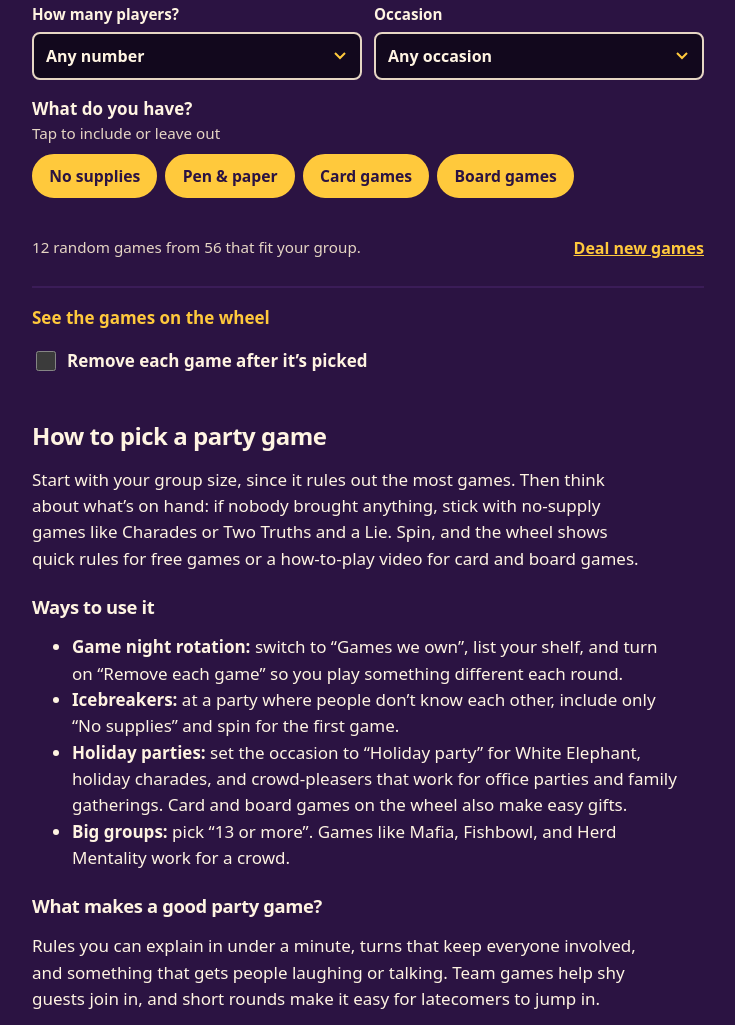
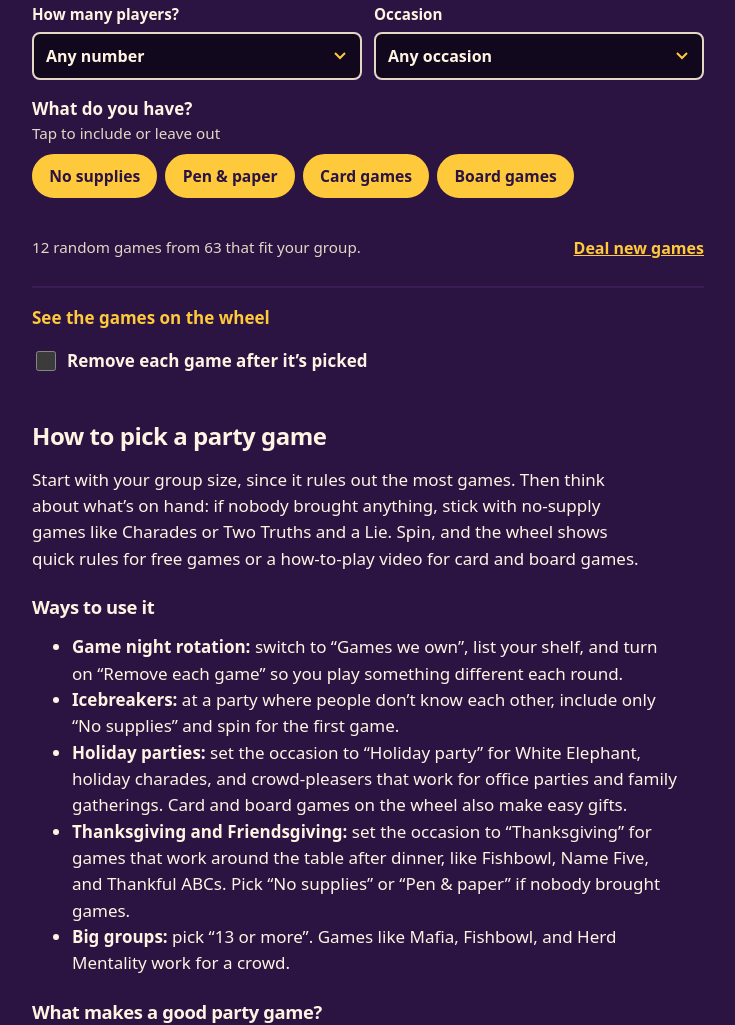
Before and after one commit to marcoac126/party-picker, a plain HTML site: page party-game-picker/index.html in a window 1280 px wide. Shown: the part 1026-2051 px from the top of the page, without its empty margins (272-1007 px from the left). Drawn offline with Linux system fonts and the light colour scheme.

Commit message:
Party game picker: add Thanksgiving occasion
- New "Thanksgiving" option in the Occasion select (before "Holiday party").
- games.js 6th field is now a space-separated occasion list; 21 existing
  games tagged thanksgiving (11 keep holiday too), 7 new no-supply and
  pen-and-paper Thanksgiving / Friendsgiving games. Pool: 28.
- deal() matches the occasion within the list; holiday pool unchanged.
- Saved occasion and players from localStorage go through okVal, so a
  removed option falls back to "any" instead of a blank select.
- Guide tip for Thanksgiving and Friendsgiving; meta and OG descriptions
  mention Thanksgiving and Friendsgiving.
- Bump games.js cache tag to v=20261118a.

Co-Authored-By: Claude Opus 5.5 <noreply@anthropic.com>
Claude-Session: https://claude.ai/code/session_01R9vtMECzMDroVWuZSYCmcX

```diff
--- a/party-game-picker/games.js
+++ b/party-game-picker/games.js
@@ -1,44 +1,45 @@
 // Party game library. Each entry: [name, type, minPlayers, maxPlayers, oneLiner]
-// Optional 6th field 'holiday' = shown for Occasion: Holiday party.
+// Optional 6th field: occasions, space-separated, e.g. 'holiday' or 'holiday thanksgiving'.
+// 'holiday' = Occasion: Holiday party. 'thanksgiving' = Occasion: Thanksgiving.
 // Types: free (no supplies), paper (pen & paper), card (card games to buy), board (board games to buy).
 // Free and pen-and-paper games show the one-liner as quick rules.
 // Card and board games show "Watch how to play" + a store link (affiliate-ready via assets/links.js).
 window.PARTY_GAMES = [
   // No supplies needed
-  ['Charades', 'free', 4, 20, 'Split into teams. Act out a movie, song, or book without talking while your team guesses before time runs out.', 'holiday'],
-  ['Two Truths and a Lie', 'free', 3, 20, 'Each person shares three “facts” about themselves. Everyone guesses which one is the lie.', 'holiday'],
-  ['Twenty Questions', 'free', 2, 10, 'One person thinks of something. Everyone else gets 20 yes-or-no questions to figure out what it is.'],
-  ['Would You Rather', 'free', 2, 20, 'Take turns asking impossible choices, like “fly or be invisible?” Everyone answers and defends their pick.'],
+  ['Charades', 'free', 4, 20, 'Split into teams. Act out a movie, song, or book without talking while your team guesses before time runs out.', 'holiday thanksgiving'],
+  ['Two Truths and a Lie', 'free', 3, 20, 'Each person shares three “facts” about themselves. Everyone guesses which one is the lie.', 'holiday thanksgiving'],
+  ['Twenty Questions', 'free', 2, 10, 'One person thinks of something. Everyone else gets 20 yes-or-no questions to figure out what it is.', 'thanksgiving'],
+  ['Would You Rather', 'free', 2, 20, 'Take turns asking impossible choices, like “fly or be invisible?” Everyone answers and defends their pick.', 'thanksgiving'],
   ['Mafia', 'free', 6, 20, 'A narrator secretly picks a few “mafia.” Each night they strike; each day the town debates and votes out a suspect.'],
-  ['Telephone', 'free', 6, 20, 'Whisper a sentence down the line, one person at a time. The last person says it out loud. Compare to the original.'],
+  ['Telephone', 'free', 6, 20, 'Whisper a sentence down the line, one person at a time. The last person says it out loud. Compare to the original.', 'thanksgiving'],
   ['Hot Seat', 'free', 4, 15, 'One person sits in the hot seat and answers rapid-fire questions from everyone else for two minutes.'],
-  ['Story Chain', 'free', 3, 15, 'Build a story one sentence at a time, going around the room. Bonus: each sentence must start with the next letter of the alphabet.'],
-  ['Wink Murder', 'free', 6, 20, 'One secret “murderer” eliminates players by winking at them. A detective tries to catch them in the act.'],
+  ['Story Chain', 'free', 3, 15, 'Build a story one sentence at a time, going around the room. Bonus: each sentence must start with the next letter of the alphabet.', 'thanksgiving'],
+  ['Wink Murder', 'free', 6, 20, 'One secret “murderer” eliminates players by winking at them. A detective tries to catch them in the act.', 'thanksgiving'],
   ['Contact', 'free', 4, 10, 'One player guards a secret word. Others give clues to each other to “make contact” on words that start with the revealed letters.'],
   ['Ghost', 'free', 2, 8, 'Take turns adding a letter to a growing word. Whoever completes a real word, or can’t continue, gets a letter of G-H-O-S-T.'],
 
   // Pen & paper
-  ['Fishbowl', 'paper', 6, 20, 'Everyone writes names on slips. Teams guess them three rounds in a row: describe them, then one word only, then charades.', 'holiday'],
-  ['Telephone Pictionary', 'paper', 5, 15, 'Write a phrase, pass it on, draw it, pass it on, describe the drawing. See how far it drifts by the end.', 'holiday'],
-  ['Categories', 'paper', 2, 10, 'Pick a letter and a list of categories. Everyone writes one answer per category starting with that letter. Unique answers score.'],
-  ['Who Am I?', 'paper', 4, 15, 'Stick a famous name on each person’s forehead. Ask yes-or-no questions to figure out who you are.'],
-  ['Pictionary (DIY)', 'paper', 4, 16, 'Teams take turns drawing words from a hat while their teammates race to guess. No talking or letters allowed.'],
+  ['Fishbowl', 'paper', 6, 20, 'Everyone writes names on slips. Teams guess them three rounds in a row: describe them, then one word only, then charades.', 'holiday thanksgiving'],
+  ['Telephone Pictionary', 'paper', 5, 15, 'Write a phrase, pass it on, draw it, pass it on, describe the drawing. See how far it drifts by the end.', 'holiday thanksgiving'],
+  ['Categories', 'paper', 2, 10, 'Pick a letter and a list of categories. Everyone writes one answer per category starting with that letter. Unique answers score.', 'thanksgiving'],
+  ['Who Am I?', 'paper', 4, 15, 'Stick a famous name on each person’s forehead. Ask yes-or-no questions to figure out who you are.', 'thanksgiving'],
+  ['Pictionary (DIY)', 'paper', 4, 16, 'Teams take turns drawing words from a hat while their teammates race to guess. No talking or letters allowed.', 'thanksgiving'],
 
   // Card games
-  ['Codenames', 'card', 4, 8, 'Two spymasters give one-word clues to help their team find their secret agents on a grid of words.', 'holiday'],
-  ['Wavelength', 'card', 2, 12, 'Read your team’s mind: give a clue that lands on a hidden spot between two opposites, like “hot” and “cold.”', 'holiday'],
+  ['Codenames', 'card', 4, 8, 'Two spymasters give one-word clues to help their team find their secret agents on a grid of words.', 'holiday thanksgiving'],
+  ['Wavelength', 'card', 2, 12, 'Read your team’s mind: give a clue that lands on a hidden spot between two opposites, like “hot” and “cold.”', 'holiday thanksgiving'],
   ['Exploding Kittens', 'card', 2, 5, 'A fast, silly card game of dodging exploding kittens with defuses, skips, and sneaky steals.'],
-  ['Uno', 'card', 2, 10, 'Match colors or numbers and be the first to empty your hand. Don’t forget to yell “Uno.”'],
-  ['Telestrations', 'card', 4, 8, 'The board-game version of Telephone Pictionary, with sketchbooks for everyone.', 'holiday'],
-  ['Just One', 'card', 3, 7, 'Everyone writes a one-word clue to help one guesser. Matching clues get cancelled, so be original.', 'holiday'],
+  ['Uno', 'card', 2, 10, 'Match colors or numbers and be the first to empty your hand. Don’t forget to yell “Uno.”', 'thanksgiving'],
+  ['Telestrations', 'card', 4, 8, 'The board-game version of Telephone Pictionary, with sketchbooks for everyone.', 'holiday thanksgiving'],
+  ['Just One', 'card', 3, 7, 'Everyone writes a one-word clue to help one guesser. Matching clues get cancelled, so be original.', 'holiday thanksgiving'],
   ['Monikers', 'card', 4, 16, 'A boxed version of Fishbowl with hilarious ready-made cards across three rounds.', 'holiday'],
   ['Taboo', 'card', 4, 10, 'Get your team to say the word on the card without saying any of the forbidden words listed below it.'],
-  ['Apples to Apples', 'card', 4, 10, 'A judge plays a describing word; everyone else plays the noun that fits best, or funniest.'],
+  ['Apples to Apples', 'card', 4, 10, 'A judge plays a describing word; everyone else plays the noun that fits best, or funniest.', 'thanksgiving'],
   ['Sushi Go!', 'card', 2, 5, 'Pick a card and pass the rest. Collect the best combos of sushi dishes over three quick rounds.'],
   ['Love Letter', 'card', 2, 6, 'A tiny game of deduction and luck with just a handful of cards. Rounds take a few minutes.'],
   ['Coup', 'card', 2, 6, 'Bluff about which characters you hold to steal coins and knock out rivals. Call others’ bluffs at your own risk.'],
   ['Skull', 'card', 3, 6, 'A pure bluffing game: bet on how many flowers you can flip without hitting a skull.'],
-  ['Herd Mentality', 'card', 4, 20, 'Answer questions trying to match what most people say. Be the odd one out and you get the pink cow.', 'holiday'],
+  ['Herd Mentality', 'card', 4, 20, 'Answer questions trying to match what most people say. Be the odd one out and you get the pink cow.', 'holiday thanksgiving'],
   ['Spyfall', 'card', 3, 8, 'Everyone knows the location except the spy. Ask questions to find the spy before they figure out where you are.'],
   ['Decrypto', 'card', 3, 8, 'Teams send coded messages using secret words, while the other team tries to crack the code.'],
   ['Monopoly Deal', 'card', 2, 5, 'The quick card version of Monopoly: collect three full property sets to win.'],
@@ -47,7 +48,7 @@ window.PARTY_GAMES = [
   ['Werewords', 'card', 4, 10, 'Guess the secret word with yes-or-no questions, but a hidden werewolf knows it and steers you wrong.'],
 
   // Board games
-  ['Ticket to Ride', 'board', 2, 5, 'Collect train cards and claim railway routes across the map to connect cities.', 'holiday'],
+  ['Ticket to Ride', 'board', 2, 5, 'Collect train cards and claim railway routes across the map to connect cities.', 'holiday thanksgiving'],
   ['Catan', 'board', 3, 4, 'Gather and trade resources to build roads, settlements, and cities on an island.'],
   ['Azul', 'board', 2, 4, 'Draft colorful tiles to decorate a palace wall. Easy to learn, surprisingly cutthroat.'],
   ['Splendor', 'board', 2, 4, 'Collect gems to buy cards that earn more gems and attract nobles. Quick and strategic.'],
@@ -57,7 +58,7 @@ window.PARTY_GAMES = [
   ['Mysterium', 'board', 2, 7, 'A ghost gives silent picture clues to help psychics solve its murder.'],
   ['Clue', 'board', 2, 6, 'Figure out who did it, where, and with what before anyone else.'],
   ['Scrabble', 'board', 2, 4, 'Build words on the board from letter tiles to score the most points.'],
-  ['Jenga', 'board', 2, 8, 'Take turns pulling blocks from the tower and stacking them on top without knocking it over.', 'holiday'],
+  ['Jenga', 'board', 2, 8, 'Take turns pulling blocks from the tower and stacking them on top without knocking it over.', 'holiday thanksgiving'],
   ['Blokus', 'board', 2, 4, 'Fit your colored pieces onto the board, touching only at corners, while blocking everyone else.'],
   ['Trivial Pursuit', 'board', 2, 6, 'Answer trivia across six categories to fill your wedge pie. Play in teams for bigger groups.'],
 
@@ -68,5 +69,14 @@ window.PARTY_GAMES = [
   ['Holiday Trivia', 'free', 2, 20, 'Quiz each other on holiday movies, songs, and traditions. Play in teams for bigger groups.', 'holiday'],
   ['Pass the Parcel', 'free', 5, 20, 'Wrap a small prize in many layers. Pass it while music plays; when the music stops, unwrap one layer. The last layer wins.', 'holiday'],
   ['Holiday Who Am I?', 'paper', 4, 15, 'Stick a holiday character on each forehead, like Santa, Rudolph, or the Grinch, and ask yes-or-no questions to guess yours.', 'holiday'],
-  ['Holiday Pictionary', 'paper', 4, 16, 'Draw holiday words from a hat, from snowman to fruitcake, while your team races to guess.', 'holiday']
+  ['Holiday Pictionary', 'paper', 4, 16, 'Draw holiday words from a hat, from snowman to fruitcake, while your team races to guess.', 'holiday'],
+
+  // Thanksgiving / Friendsgiving (Occasion: Thanksgiving)
+  ['Thanksgiving Trivia', 'free', 2, 20, 'Quiz each other on feast foods, parades, football, and family traditions. Play in teams for bigger groups.', 'thanksgiving'],
+  ['Name Five', 'free', 2, 15, 'Someone calls out a category, like “pies” or “things in a fridge.” The next player has ten seconds to name five.', 'thanksgiving'],
+  ['I’m Going on a Picnic', 'free', 2, 15, 'Say “I’m bringing…” plus one dish. Each player repeats the whole list and adds one more. Forget one and you’re out.', 'thanksgiving'],
+  ['Name That Tune', 'free', 4, 20, 'Hum the first few notes of a song everyone might know. First person to name it scores a point.', 'thanksgiving'],
+  ['Thankful ABCs', 'free', 2, 20, 'Go around the table naming one thing you’re glad about, A to Z. Silly answers count, like “zippers.”', 'thanksgiving'],
+  ['Fold-Over Drawings', 'paper', 3, 10, 'Draw a head, fold the paper to hide it, and pass it on. Next person adds a body, then legs. Unfold for a laugh.', 'thanksgiving'],
+  ['Consequences', 'paper', 4, 12, 'Write a name, fold, pass. Keep going with who they met, where, and what happened. Read the stories out loud.', 'thanksgiving']
 ];
--- a/party-game-picker/index.html
+++ b/party-game-picker/index.html
@@ -4,12 +4,12 @@
 <meta charset="utf-8">
 <meta name="viewport" content="width=device-width, initial-scale=1">
 <title>Party Game Picker Wheel – Spin, Then See How to Play</title>
-<meta name="description" content="Party games for any group size, with quick rules and how-to videos. No-supply, pen and paper, card, board, and holiday games. Free on any phone.">
+<meta name="description" content="Party games for any group size, with quick rules and how-to videos. No-supply, pen and paper, card, board, Thanksgiving, Friendsgiving, and holiday games. Free on any phone.">
 <link rel="canonical" href="https://thepartywheel.com/party-game-picker/">
 <meta property="og:type" content="website">
 <meta property="og:site_name" content="The Party Wheel">
 <meta property="og:title" content="Party Game Picker Wheel – Spin, Then See How to Play">
-<meta property="og:description" content="Party games for any group size, with quick rules and how-to videos. No-supply, pen and paper, card, board, and holiday games. Free on any phone.">
+<meta property="og:description" content="Party games for any group size, with quick rules and how-to videos. No-supply, pen and paper, card, board, Thanksgiving, Friendsgiving, and holiday games. Free on any phone.">
 <meta property="og:url" content="https://thepartywheel.com/party-game-picker/">
 <meta property="og:image" content="https://thepartywheel.com/assets/og-image.png">
 <meta property="og:image:width" content="1200">
@@ -72,6 +72,7 @@
           <label for="occasion">Occasion</label>
           <select id="occasion">
             <option value="any">Any occasion</option>
+            <option value="thanksgiving">Thanksgiving</option>
             <option value="holiday">Holiday party</option>
           </select>
         </div>
@@ -109,6 +110,7 @@
       <li><strong>Game night rotation:</strong> switch to “Games we own”, list your shelf, and turn on “Remove each game” so you play something different each round.</li>
       <li><strong>Icebreakers:</strong> at a party where people don’t know each other, include only “No supplies” and spin for the first game.</li>
       <li><strong>Holiday parties:</strong> set the occasion to “Holiday party” for White Elephant, holiday charades, and crowd-pleasers that work for office parties and family gatherings. Card and board games on the wheel also make easy gifts.</li>
+      <li><strong>Thanksgiving and Friendsgiving:</strong> set the occasion to “Thanksgiving” for games that work around the table after dinner, like Fishbowl, Name Five, and Thankful ABCs. Pick “No supplies” or “Pen &amp; paper” if nobody brought games.</li>
       <li><strong>Big groups:</strong> pick “13 or more”. Games like Mafia, Fishbowl, and Herd Mentality work for a crowd.</li>
     </ul>
 
@@ -129,7 +131,7 @@
 <script src="../assets/wheel.js?v=20261102a"></script>
 <script src="../assets/share.js?v=20261113a"></script>
 <script src="../assets/links.js?v=20261113a"></script>
-<script src="games.js?v=20261009e"></script>
+<script src="games.js?v=20261118a"></script>
 <script>
 (function () {
   const WHEEL_SIZE = 12;
@@ -209,7 +211,7 @@
     const on = new Set(state.types);
     let lo = 0, hi = 999;
     if (state.players !== 'any') { [lo, hi] = state.players.split('-').map(Number); if (!hi) hi = lo; }
-    const pool = GAMES.filter((g) => on.has(g[1]) && g[2] <= hi && g[3] >= lo && (state.occasion === 'any' || g[5] === state.occasion));
+    const pool = GAMES.filter((g) => on.has(g[1]) && g[2] <= hi && g[3] >= lo && (state.occasion === 'any' || (g[5] || '').split(' ').includes(state.occasion)));
     state.dealt = sample(pool, WHEEL_SIZE);
     renderList();
     if (!on.size) status.textContent = 'Turn on at least one kind of game.';
@@ -252,15 +254,16 @@
     if (wheel.spin()) { spinBtn.disabled = true; spinBtn.textContent = 'Spinning…'; result.innerHTML = '<p class="result-hint">Spinning…</p>'; }
   });
 
+  // Only accept values that exist as an <option>, so a removed option can't leave a blank select.
+  const okVal = (sel, v) => v && [...sel.options].some((o) => o.value === v);
   const saved = store.get();
   if (saved.source === 'own') state.source = 'own';
-  if (saved.players) state.players = saved.players;
-  if (saved.occasion) state.occasion = saved.occasion;
+  if (okVal(playersSel, saved.players)) state.players = saved.players;
+  if (okVal($('occasion'), saved.occasion)) state.occasion = saved.occasion;
   if (Array.isArray(saved.types)) state.types = saved.types.filter((t) => typeLabel[t]);
   state.own = saved.own || '';
   // Preset links: ?occasion=holiday&players=8-12&types=free,paper. Only known values are accepted.
   const qp = new URLSearchParams(location.search);
-  const okVal = (sel, v) => v && [...sel.options].some((o) => o.value === v);
   let preset = false;
   if (okVal($('occasion'), qp.get('occasion'))) { state.occasion = qp.get('occasion'); preset = true; }
   if (okVal(playersSel, qp.get('players'))) { state.players = qp.get('players'); preset = true; }
```
